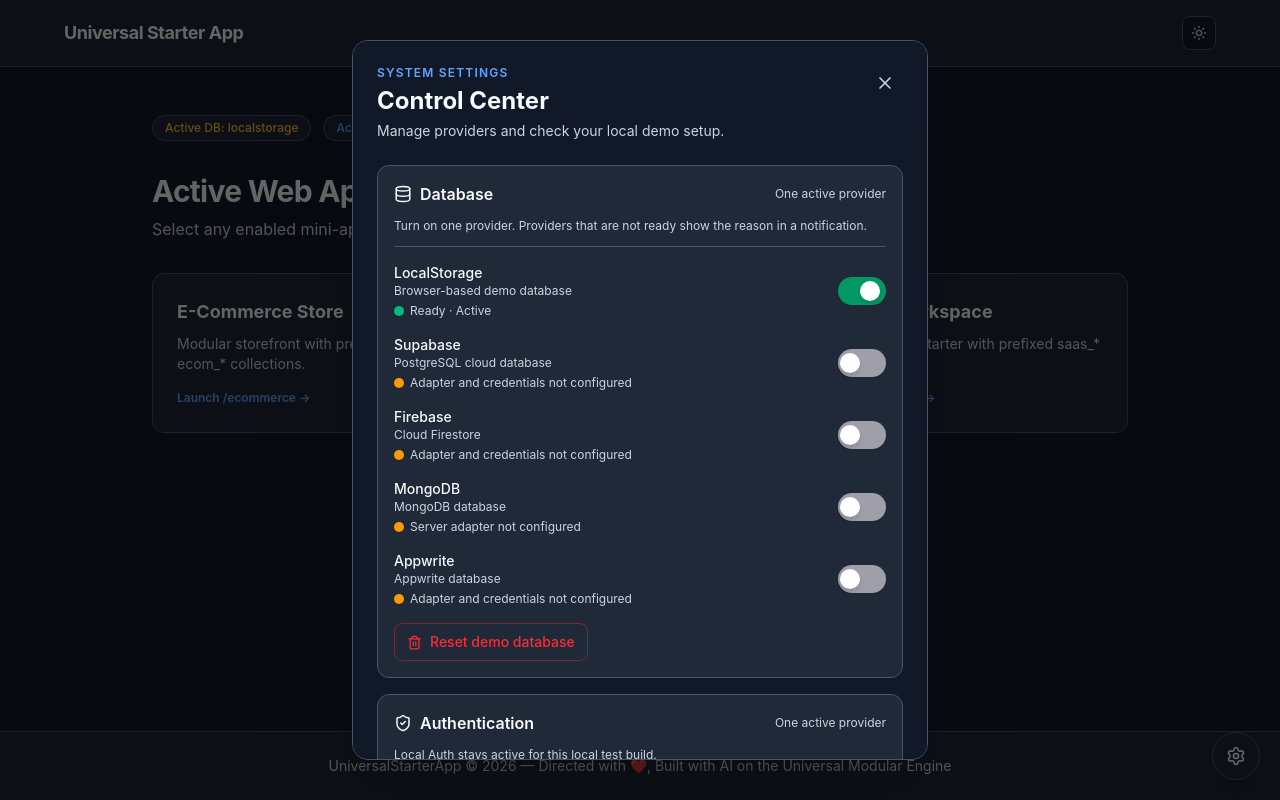
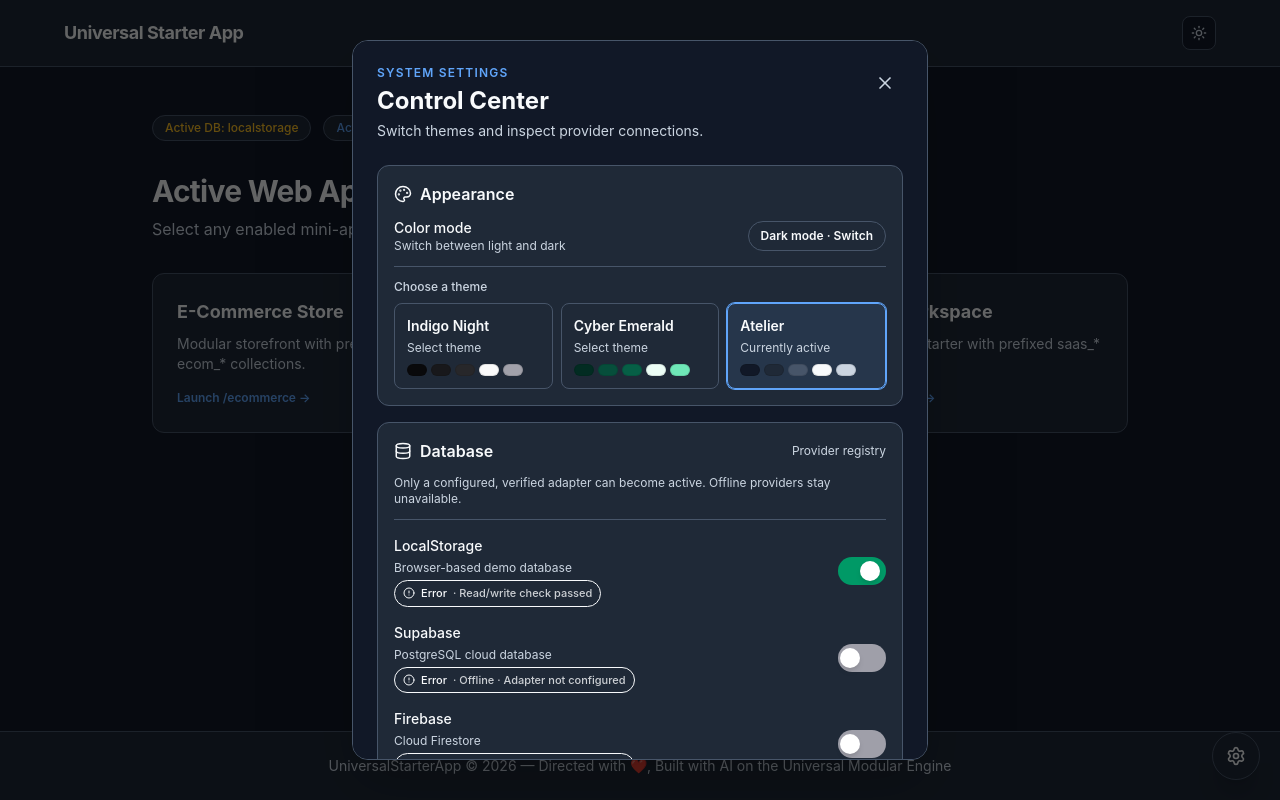
Before and after one commit to DebrajLogic/Universal-Starter-App, a Next.js app: page / in a window 1280 px wide. Both pictures are taken after a click on the button 1236 px from the left and 756 px from the top of the page. Built offline with nearby package versions, Linux system fonts and the light colour scheme.

Commit message:
Add live theme selector and provider status badges

```diff
--- a/src/shared/control-center/ControlCenter.tsx
+++ b/src/shared/control-center/ControlCenter.tsx
@@ -4,66 +4,53 @@ import { useEffect, useState } from 'react';
 import Link from 'next/link';
 import { usePathname, useRouter } from 'next/navigation';
 import {
-  Settings, X, Database, ShieldCheck, Trash2, LogIn, LogOut, CircleHelp, AlertTriangle, CheckCircle2, LoaderCircle,
+  Settings, X, Database, ShieldCheck, Trash2, LogIn, LogOut, CircleHelp,
+  CheckCircle2, LoaderCircle, Palette, Wifi, WifiOff, AlertCircle,
 } from 'lucide-react';
 import type { AuthUser } from '@/AUTH/auth/auth_contract';
 import { auth } from '@/AUTH/auth/auth_switch';
+import { useThemeMode } from '@/shared/themes/ThemeProvider';
+import { AUTH_PROVIDERS, DATABASE_PROVIDERS, type ProviderDefinition } from './provider_registry';
 
-type ProviderStatus = 'active' | 'setup' | 'error' | 'inactive';
+type Status = 'connected' | 'connecting' | 'offline' | 'error';
+type StatusEntry = { state: Status; detail: string };
 
-const statusStyles: Record<ProviderStatus, string> = {
-  active: 'bg-emerald-500',
-  setup: 'bg-amber-500',
-  error: 'bg-red-500',
-  inactive: 'bg-zinc-400',
-};
-
-function StatusDot({ status }: { status: ProviderStatus }) {
-  return <span className={`inline-block h-2.5 w-2.5 rounded-full ${statusStyles[status]}`} aria-label={status} />;
+function StatusBadge({ status, detail }: StatusEntry) {
+  const styles: Record<Status, string> = {
+    connected: 'border-emerald-500/40 bg-emerald-500/10 text-emerald-600 dark:text-emerald-300',
+    connecting: 'border-blue-500/40 bg-blue-500/10 text-blue-600 dark:text-blue-300',
+    offline: 'border-zinc-500/40 bg-zinc-500/10 text-zinc-500',
+    error: 'border-red-500/40 bg-red-500/10 text-red-600 dark:text-red-300',
+  };
+  return (
+    <span className={`inline-flex items-center gap-1.5 rounded-full border px-2 py-1 text-[11px] font-medium ${styles[status]}`}>
+      {status === 'connecting' ? <LoaderCircle size={12} className="animate-spin" /> :
+       status === 'connected' ? <CheckCircle2 size={12} /> :
+       status === 'offline' ? <WifiOff size={12} /> : <AlertCircle size={12} />}
+      {status === 'connecting' ? 'Connecting…' : status === 'connected' ? 'Connected' : status === 'offline' ? 'Offline' : 'Error'}
+      <span className="opacity-80">· {detail}</span>
+    </span>
+  );
 }
 
-function ProviderSwitch({ name, detail, status, label, active, onToggle }: {
-  name: string;
-  detail: string;
-  status: ProviderStatus;
-  label: string;
+function ProviderRow({ provider, status, active, onToggle }: {
+  provider: ProviderDefinition;
+  status: StatusEntry;
   active: boolean;
   onToggle: () => void;
 }) {
-  const [animating, setAnimating] = useState(false);
-
-  function handleClick() {
-    setAnimating(true);
-    window.setTimeout(() => setAnimating(false), 220);
-    onToggle();
-  }
-
-  const knobIsOn = animating ? !active : active;
-
   return (
     <div className="flex items-center justify-between gap-3">
-      <div className="min-w-0">
-        <p className="text-sm font-medium">{name}</p>
-        <p className="text-xs text-color_5">{detail}</p>
-        <span className="mt-1 flex items-center gap-1.5 text-xs text-color_5">
-          <StatusDot status={status} /> {label}
-        </span>
+      <div className="min-w-0 space-y-1">
+        <p className="text-sm font-medium">{provider.name}</p>
+        <p className="text-xs text-color_5">{provider.detail}</p>
+        <StatusBadge {...status} />
       </div>
-      <button
-        type="button"
-        role="switch"
-        aria-checked={active}
-        aria-label={active ? `Turn off ${name}` : `Activate ${name}`}
-        onClick={handleClick}
-        className={'relative h-7 w-12 shrink-0 rounded-full focus:outline-none focus:ring-2 focus:ring-color_6 focus:ring-offset-2 transition-colors duration-200 ' + (knobIsOn ? 'bg-emerald-600' : 'bg-zinc-400')}
-      >
-        <span
-          className="absolute left-0.5 top-1 h-5 w-5 rounded-full bg-white shadow-md"
-          style={{
-            transform: 'translateX(' + (knobIsOn ? '20px' : '0px') + ')',
-            transition: 'transform 180ms ease-in-out',
-          }}
-        />
+      <button type="button" role="switch" aria-checked={active} aria-label={`Activate ${provider.name}`}
+        onClick={onToggle} disabled={status.state === 'connecting'}
+        className={`relative h-7 w-12 shrink-0 rounded-full transition-colors ${active ? 'bg-emerald-600' : 'bg-zinc-400'} disabled:opacity-60`}>
+        <span className="absolute left-0.5 top-1 h-5 w-5 rounded-full bg-white shadow-md transition-transform"
+          style={{ transform: active ? 'translateX(20px)' : 'translateX(0)' }} />
       </button>
     </div>
   );
@@ -72,31 +59,40 @@ function ProviderSwitch({ name, detail, status, label, active, onToggle }: {
 export function ControlCenter() {
   const router = useRouter();
   const pathname = usePathname();
+  const { mode, toggleMode, theme, setTheme, themes } = useThemeMode();
   const [isOpen, setIsOpen] = useState(false);
-  const [storageReady, setStorageReady] = useState(false);
   const [user, setUser] = useState<AuthUser | null>(null);
+  const [busy, setBusy] = useState(false);
   const [message, setMessage] = useState('');
-  const [notice, setNotice] = useState<{ type: 'warning' | 'error' | 'success'; message: string } | null>(null);
-
-  function showNotice(message: string, type: 'warning' | 'error' | 'success' = 'warning') {
-    setNotice({ type, message });
-  }
-  const [busy, setBusy] = useState(false);
+  const [statuses, setStatuses] = useState<Record<string, StatusEntry>>(() => {
+    const initial: Record<string, StatusEntry> = {};
+    for (const provider of DATABASE_PROVIDERS) initial[`db:${provider.id}`] = {
+      state: provider.readiness === 'ready' ? 'connected' : 'offline',
+      detail: provider.statusLabel,
+    };
+    for (const provider of AUTH_PROVIDERS) initial[`auth:${provider.id}`] = {
+      state: provider.readiness === 'ready' ? 'connected' : 'offline',
+      detail: provider.statusLabel,
+    };
+    return initial;
+  });
 
   async function refreshStatus() {
     try {
-      window.localStorage.setItem('__usa_storage_check__', 'ok');
-      window.localStorage.removeItem('__usa_storage_check__');
-      setStorageReady(true);
-    } catch {
-      setStorageReady(false);
+      const storage = window.localStorage;
+      storage.setItem('__usa_storage_check__', 'ok');
+      storage.removeItem('__usa_storage_check__');
+      setStatuses(previous => ({ ...previous, 'db:localstorage': { state: 'connected', detail: 'Read/write check passed' } }));
+    } catch (error) {
+      setStatuses(previous => ({ ...previous, 'db:localstorage': { state: 'error', detail: error instanceof Error ? error.message : 'Storage access failed' } }));
     }
-
     try {
-      setUser(await auth.getCurrentUser());
-    } catch {
-      setUser(null);
+      await auth.getCurrentUser();
+      setStatuses(previous => ({ ...previous, 'auth:local_session': { state: 'connected', detail: 'Local auth adapter responded' } }));
+    } catch (error) {
+      setStatuses(previous => ({ ...previous, 'auth:local_session': { state: 'error', detail: error instanceof Error ? error.message : 'Auth check failed' } }));
     }
+    try { setUser(await auth.getCurrentUser()); } catch { setUser(null); }
   }
 
   useEffect(() => {
@@ -106,6 +102,17 @@ export function ControlCenter() {
     return () => window.removeEventListener('usa-auth-change', handleAuthChange);
   }, []);
 
+  async function checkProvider(kind: 'db' | 'auth', provider: ProviderDefinition) {
+    const key = `${kind}:${provider.id}`;
+    setStatuses(previous => ({ ...previous, [key]: { state: 'connecting', detail: 'Running adapter check' } }));
+    if (provider.readiness !== 'ready') {
+      await Promise.resolve();
+      setStatuses(previous => ({ ...previous, [key]: { state: 'offline', detail: 'Adapter or credentials are not configured' } }));
+      return;
+    }
+    await refreshStatus();
+  }
+
   async function handleSignOut() {
     setBusy(true);
     setMessage('');
@@ -113,182 +120,88 @@ export function ControlCenter() {
       await auth.signOut();
       setUser(null);
       setMessage('You are signed out.');
-      showNotice('You are signed out.', 'success');
       setIsOpen(false);
-      router.replace('/login?next=' + encodeURIComponent(pathname || '/ecommerce'));
+      router.replace('/login?next=' + encodeURIComponent(pathname || '/'));
     } catch (error) {
-      const errorMessage = error instanceof Error ? error.message : 'Sign-out failed.';
-      setMessage(errorMessage);
-      showNotice(errorMessage, 'error');
+      setMessage(error instanceof Error ? error.message : 'Sign-out failed.');
     } finally {
       setBusy(false);
     }
   }
 
   function resetDemoDatabase() {
-    const confirmed = window.confirm(
-      'Delete this app’s LocalStorage database records from this browser? This cannot be undone.'
-    );
-    if (!confirmed) return;
-
+    if (!window.confirm('Delete this app’s LocalStorage database records from this browser? This cannot be undone.')) return;
     let removed = 0;
     for (let index = window.localStorage.length - 1; index >= 0; index -= 1) {
       const key = window.localStorage.key(index);
-      if (key?.startsWith('app_db_')) {
-        window.localStorage.removeItem(key);
-        removed += 1;
-      }
+      if (key?.startsWith('app_db_')) { window.localStorage.removeItem(key); removed += 1; }
     }
-    const resetMessage = `Reset complete. Removed ${removed} database collection(s). Your theme and local account were left untouched.`;
-    setMessage(resetMessage);
-    showNotice(resetMessage, 'success');
+    setMessage(`Reset complete. Removed ${removed} database collection(s). Theme and local accounts were left untouched.`);
   }
+
+  const renderProviders = (kind: 'db' | 'auth', providers: ProviderDefinition[]) => providers.map(provider => (
+    <ProviderRow key={provider.id} provider={provider}
+      status={statuses[`${kind}:${provider.id}`] ?? { state: 'offline', detail: 'No status check registered' }}
+      active={provider.active}
+      onToggle={() => void checkProvider(kind, provider)} />
+  ));
 
   return (
     <>
-      <button
-        type="button"
-        onClick={() => { setIsOpen(true); void refreshStatus(); }}
+      <button type="button" onClick={() => { setIsOpen(true); void refreshStatus(); }}
         className="fixed bottom-5 right-5 z-40 flex h-12 w-12 items-center justify-center rounded-full border border-color_3 bg-color_2 text-color_4 shadow-xl transition hover:scale-105 hover:border-color_6"
-        aria-label="Open Control Center"
-        title="Control Center"
-      >
-        <Settings size={20} />
-      </button>
-
+        aria-label="Open Control Center" title="Control Center"><Settings size={20} /></button>
       {isOpen && (
-        <div
-          className="fixed inset-0 z-50 flex items-end justify-center bg-black/60 p-0 sm:items-center sm:p-5"
-          role="presentation"
-          onMouseDown={(event) => {
-            if (event.target === event.currentTarget) setIsOpen(false);
-          }}
-        >
-          <section
-            role="dialog"
-            aria-modal="true"
-            aria-labelledby="control-center-title"
-            className="max-h-[90vh] w-full max-w-xl overflow-y-auto rounded-t-2xl border border-color_3 bg-color_1 p-5 text-color_4 shadow-2xl sm:rounded-2xl sm:p-6"
-          >
+        <div className="fixed inset-0 z-50 flex items-end justify-center bg-black/60 p-0 sm:items-center sm:p-5"
+          role="presentation" onMouseDown={event => { if (event.target === event.currentTarget) setIsOpen(false); }}>
+          <section role="dialog" aria-modal="true" aria-labelledby="control-center-title"
+            className="max-h-[90vh] w-full max-w-xl overflow-y-auto rounded-t-2xl border border-color_3 bg-color_1 p-5 text-color_4 shadow-2xl sm:rounded-2xl sm:p-6">
             <div className="flex items-start justify-between gap-4">
-              <div>
-                <p className="text-xs font-semibold uppercase tracking-widest text-color_6">System settings</p>
+              <div><p className="text-xs font-semibold uppercase tracking-widest text-color_6">System settings</p>
                 <h2 id="control-center-title" className="mt-1 text-2xl font-bold">Control Center</h2>
-                <p className="mt-1 text-sm text-color_5">Manage providers and check your local demo setup.</p>
-              </div>
-              <button
-                type="button"
-                onClick={() => setIsOpen(false)}
-                className="rounded-lg p-2 text-color_5 hover:bg-color_2 hover:text-color_4"
-                aria-label="Close Control Center"
-              >
-                <X size={20} />
-              </button>
+                <p className="mt-1 text-sm text-color_5">Switch themes and inspect provider connections.</p></div>
+              <button type="button" onClick={() => setIsOpen(false)} className="rounded-lg p-2 text-color_5 hover:bg-color_2 hover:text-color_4" aria-label="Close Control Center"><X size={20} /></button>
             </div>
-
-            {notice && (
-              <div
-                role="status"
-                aria-live="polite"
-                className={'mt-4 flex items-start gap-3 rounded-xl border p-3 text-sm shadow-sm ' + (notice.type === 'warning' ? 'border-amber-500/40 bg-amber-500/10 text-amber-700 dark:text-amber-300' : notice.type === 'error' ? 'border-red-500/40 bg-red-500/10 text-red-700 dark:text-red-300' : 'border-emerald-500/40 bg-emerald-500/10 text-emerald-700 dark:text-emerald-300')}
-              >
-                {notice.type === 'success' ? <CheckCircle2 size={18} className="mt-0.5 shrink-0" /> : <AlertTriangle size={18} className="mt-0.5 shrink-0" />}
-                <p className="min-w-0 flex-1">{notice.message}</p>
-                <button type="button" onClick={() => setNotice(null)} aria-label="Dismiss notification" className="shrink-0 rounded p-0.5 opacity-70 transition hover:opacity-100">
-                  <X size={16} />
-                </button>
-              </div>
-            )}
 
             <div className="mt-6 space-y-4">
               <div className="rounded-xl border border-color_3 bg-color_2 p-4">
-                <div className="mb-3 flex items-center gap-2">
-                  <Database size={18} />
-                  <h3 className="font-semibold">Database</h3>
-                  <span className="ml-auto text-xs text-color_5">One active provider</span>
+                <div className="mb-3 flex items-center gap-2"><Palette size={18} /><h3 className="font-semibold">Appearance</h3></div>
+                <div className="flex items-center justify-between gap-3 border-b border-color_3 pb-3">
+                  <div><p className="text-sm font-medium">Color mode</p><p className="text-xs text-color_5">Switch between light and dark</p></div>
+                  <button type="button" onClick={toggleMode} className="rounded-full border border-color_3 px-3 py-1.5 text-xs font-semibold">{mode === 'dark' ? 'Dark mode' : 'Light mode'} · Switch</button>
                 </div>
-
-                <p className="mb-3 text-xs text-color_5">
-                  Turn on one provider. Providers that are not ready show the reason in a notification.
-                </p>
-                <div className="space-y-4 border-t border-color_3 pt-4">
-                  <ProviderSwitch name="LocalStorage" detail="Browser-based demo database" status={storageReady ? 'active' : 'error'} label={storageReady ? 'Ready · Active' : 'Browser storage unavailable'} active={true} onToggle={() => {
-                    showNotice('LocalStorage is your only working database. Set up another database before switching it off.');
-                  }} />
-                  <ProviderSwitch name="Supabase" detail="PostgreSQL cloud database" status="setup" label="Adapter and credentials not configured" active={false} onToggle={() => {
-                    showNotice('Supabase is not ready. Add its adapter, URL, and API key before activating it.');
-                  }} />
-                  <ProviderSwitch name="Firebase" detail="Cloud Firestore" status="setup" label="Adapter and credentials not configured" active={false} onToggle={() => {
-                    showNotice('Firebase is not ready. Add its adapter and Firebase configuration before activating it.');
-                  }} />
-                  <ProviderSwitch name="MongoDB" detail="MongoDB database" status="setup" label="Server adapter not configured" active={false} onToggle={() => {
-                    showNotice('MongoDB is not ready. Add and configure its server adapter before activating it.');
-                  }} />
-                  <ProviderSwitch name="Appwrite" detail="Appwrite database" status="setup" label="Adapter and credentials not configured" active={false} onToggle={() => {
-                    showNotice('Appwrite is not ready. Add its adapter and project credentials before activating it.');
-                  }} />
+                <p className="mb-2 mt-3 text-xs font-medium text-color_5">Choose a theme</p>
+                <div className="grid grid-cols-1 gap-2 sm:grid-cols-3">
+                  {themes.map(item => <button key={item.name} type="button" onClick={() => setTheme(item.name)}
+                    aria-pressed={theme.name === item.name}
+                    className={`rounded-lg border p-3 text-left transition ${theme.name === item.name ? 'border-color_6 bg-color_6/10 ring-1 ring-color_6' : 'border-color_3 hover:border-color_6'}`}>
+                    <span className="block text-sm font-semibold">{item.name}</span>
+                    <span className="mt-1 block text-xs text-color_5">{theme.name === item.name ? 'Currently active' : 'Select theme'}</span>
+                    <span className="mt-2 flex gap-1">{Object.values(item[mode]).slice(0, 5).map((color, index) => <i key={index} className="h-3 w-5 rounded-full border border-black/10" style={{ backgroundColor: color }} />)}</span>
+                  </button>)}
                 </div>
-
-                <button
-                  type="button"
-                  onClick={resetDemoDatabase}
-                  className="mt-4 inline-flex items-center gap-2 rounded-lg border border-red-500/40 px-3 py-2 text-sm font-medium text-red-500 transition hover:bg-red-500/10"
-                >
-                  <Trash2 size={15} /> Reset demo database
-                </button>
               </div>
 
               <div className="rounded-xl border border-color_3 bg-color_2 p-4">
-                <div className="mb-3 flex items-center gap-2">
-                  <ShieldCheck size={18} />
-                  <h3 className="font-semibold">Authentication</h3>
-                  <span className="ml-auto text-xs text-color_5">One active provider</span>
-                </div>
+                <div className="mb-3 flex items-center gap-2"><Database size={18} /><h3 className="font-semibold">Database</h3><span className="ml-auto text-xs text-color_5">Provider registry</span></div>
+                <p className="mb-3 text-xs text-color_5">Only a configured, verified adapter can become active. Offline providers stay unavailable.</p>
+                <div className="space-y-4 border-t border-color_3 pt-4">{renderProviders('db', DATABASE_PROVIDERS)}</div>
+                <button type="button" onClick={resetDemoDatabase} className="mt-4 inline-flex items-center gap-2 rounded-lg border border-red-500/40 px-3 py-2 text-sm font-medium text-red-500 transition hover:bg-red-500/10"><Trash2 size={15} /> Reset demo database</button>
+              </div>
 
-                <p className="mb-3 text-xs text-color_5">
-                  Local Auth stays active for this local test build.
-                </p>
-                <div className="space-y-4 border-t border-color_3 pt-4">
-                  <ProviderSwitch name="Local Auth" detail="Browser-based accounts for local testing" status="active" label="Ready · Active" active={true} onToggle={() => {
-                    showNotice('Local Auth is your only working authentication provider. Keep it active while testing this mini-app.');
-                  }} />
-                  <ProviderSwitch name="OAuth" detail="Google / GitHub sign-in" status="setup" label="OAuth adapter and credentials not configured" active={false} onToggle={() => {
-                    showNotice('OAuth is not ready. Implement the OAuth adapter and configure your provider credentials first.');
-                  }} />
-                </div>
-
+              <div className="rounded-xl border border-color_3 bg-color_2 p-4">
+                <div className="mb-3 flex items-center gap-2"><ShieldCheck size={18} /><h3 className="font-semibold">Authentication</h3><span className="ml-auto text-xs text-color_5">Provider registry</span></div>
+                <p className="mb-3 text-xs text-color_5">Connection state is checked against the active authentication adapter.</p>
+                <div className="space-y-4 border-t border-color_3 pt-4">{renderProviders('auth', AUTH_PROVIDERS)}</div>
                 <div className="mt-4 flex flex-wrap items-center justify-between gap-3 border-t border-color_3 pt-4">
-                  <div className="min-w-0">
-                    <p className="text-sm font-medium">{user ? user.name : 'No account signed in'}</p>
-                    <p className="text-xs text-color_5">{user ? user.email : 'Create an account or sign in'}</p>
-                  </div>
-                  {user ? (
-                    <button
-                      type="button"
-                      disabled={busy}
-                      onClick={() => void handleSignOut()}
-                      className="inline-flex items-center gap-2 rounded-lg border border-color_3 px-3 py-2 text-sm font-medium hover:bg-color_1 disabled:opacity-50"
-                    >
-                      {busy ? <LoaderCircle size={15} className="animate-spin" /> : <LogOut size={15} />} {busy ? 'Signing out...' : 'Sign out'}
-                    </button>
-                  ) : (
-                    <Link
-                      href="/login"
-                      onClick={() => setIsOpen(false)}
-                      className="inline-flex items-center gap-2 rounded-lg bg-color_6 px-3 py-2 text-sm font-semibold text-white hover:opacity-90"
-                    >
-                      <LogIn size={15} /> Sign in
-                    </Link>
-                  )}
+                  <div className="min-w-0"><p className="text-sm font-medium">{user ? user.name : 'No account signed in'}</p><p className="text-xs text-color_5">{user ? user.email : 'Create an account or sign in'}</p></div>
+                  {user ? <button type="button" disabled={busy} onClick={() => void handleSignOut()} className="inline-flex items-center gap-2 rounded-lg border border-color_3 px-3 py-2 text-sm font-medium hover:bg-color_1 disabled:opacity-50">{busy ? <LoaderCircle size={15} className="animate-spin" /> : <LogOut size={15} />}{busy ? 'Signing out…' : 'Sign out'}</button> :
+                    <Link href="/login" onClick={() => setIsOpen(false)} className="inline-flex items-center gap-2 rounded-lg bg-color_6 px-3 py-2 text-sm font-semibold text-white hover:opacity-90"><LogIn size={15} /> Sign in</Link>}
                 </div>
               </div>
             </div>
-
-            <div className="mt-4 flex items-start gap-2 rounded-lg bg-color_2 p-3 text-xs text-color_5">
-              <CircleHelp size={16} className="mt-0.5 shrink-0" />
-              <p>Switches show provider status. An unavailable provider cannot become active; the current working provider stays on until a replacement is configured and passes its checks. LocalStorage and Local Auth are for local testing only.</p>
-            </div>
-            {message && !notice && <p role="status" className="mt-3 rounded-lg border border-color_3 p-3 text-sm text-color_5">{message}</p>}
+            <div className="mt-4 flex items-start gap-2 rounded-lg bg-color_2 p-3 text-xs text-color_5"><CircleHelp size={16} className="mt-0.5 shrink-0" /><p>Provider lists come from the central registry. Add a provider there when its adapter is ready. A provider marked Offline has not passed a connection check and cannot be selected as active.</p></div>
+            {message && <p role="status" className="mt-3 rounded-lg border border-color_3 p-3 text-sm text-color_5">{message}</p>}
           </section>
         </div>
       )}
```
